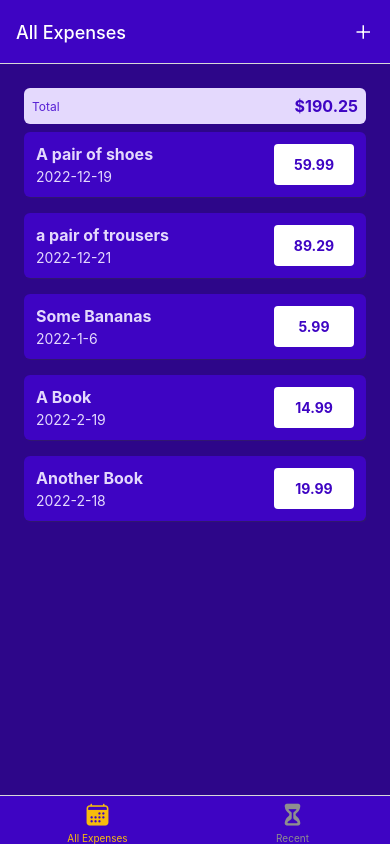
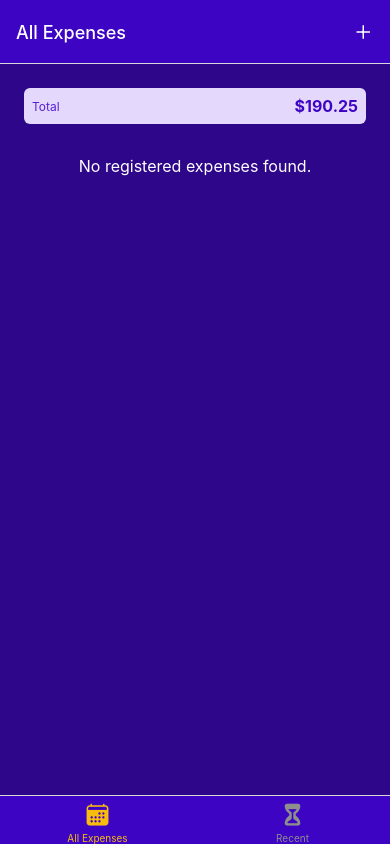
Before and after one commit to mcooper7649/react-native-expense-tracker, a React Native app: screen / in a window 390 px wide. Built offline with nearby package versions, Linux system fonts and the light colour scheme.

Commit message:
added delete and update expense logic

```diff
--- a/App.js
+++ b/App.js
@@ -8,6 +8,7 @@
 import { GlobalStyles } from './constants/styles';
 import { Ionicons } from '@expo/vector-icons';
 import IconButton from './components/UI/IconButton';
+import ExpenseContextProvider from './store/expense-context';
 
 const Stack = createNativeStackNavigator();
 const BottomTabs = createBottomTabNavigator();
@@ -61,7 +62,8 @@
 export default function App() {
   return (
     <>
-      <StatusBar style="auto" />
+      <StatusBar style="light" />
+      <ExpenseContextProvider>
         <NavigationContainer>
           <Stack.Navigator
             screenOptions={{
@@ -83,6 +85,7 @@
             />
           </Stack.Navigator>
         </NavigationContainer>
+      </ExpenseContextProvider>
     </>
   );
 }
--- a/components/ExpensesOutput/ExpensesOutput.js
+++ b/components/ExpensesOutput/ExpensesOutput.js
@@ -1,46 +1,19 @@
-import { View, StyleSheet } from 'react-native';
+import { View, StyleSheet, Text } from 'react-native';
 import ExpensesSummary from './ExpensesSummary';
 import ExpensesList from './ExpensesList';
 import { GlobalStyles } from '../../constants/styles';
 
-const DUMMY_EXPENSES = [
-  {
-    id: 'e1',
-    description: 'A pair of shoes',
-    amount: 59.99,
-    date: new Date('2022-12-19'),
-  },
-  {
-    id: 'e2',
-    description: 'a pair of trousers',
-    amount: 89.29,
-    date: new Date('2022-12-21'),
-  },
-  {
-    id: 'e3',
-    description: 'Some Bananas',
-    amount: 5.99,
-    date: new Date('2022-01-06'),
-  },
-  {
-    id: 'e4',
-    description: 'A Book',
-    amount: 14.99,
-    date: new Date('2022-02-19'),
-  },
-  {
-    id: 'e5',
-    description: 'Another Book',
-    amount: 19.99,
-    date: new Date('2022-02-18'),
-  },
-];
+function ExpensesOutput({ expenses, expensesPeriod, fallbackText }) {
+  let content = <Text style={styles.infoText}>{fallbackText}</Text>;
 
-function ExpensesOutput({ expenses, expensesPeriod }) {
+  if (expenses.length === 0) {
+    content = <ExpensesList expenses={expenses} />;
+  }
+
   return (
     <View style={styles.container}>
-      <ExpensesSummary expenses={DUMMY_EXPENSES} periodName={expensesPeriod} />
-      <ExpensesList expenses={DUMMY_EXPENSES} />
+      <ExpensesSummary expenses={expenses} periodName={expensesPeriod} />
+      {content}
     </View>
   );
 }
@@ -55,4 +28,10 @@
     paddingBottom: 0,
     backgroundColor: GlobalStyles.colors.primary700,
   },
+  infoText: {
+    color: 'white',
+    fontSize: 16,
+    textAlign: 'center',
+    marginTop: 32,
+  },
 });
--- a/screens/AllExpenses.js
+++ b/screens/AllExpenses.js
@@ -1,7 +1,16 @@
+import { useContext } from 'react';
 import ExpensesOutput from '../components/ExpensesOutput/ExpensesOutput';
+import { ExpenseContext } from '../store/expense-context';
 
 function AllExpenses() {
-  return <ExpensesOutput expensesPeriod="Total" />;
+  const expensesCtx = useContext(ExpenseContext);
+  return (
+    <ExpensesOutput
+      expenses={expensesCtx.expenses}
+      expensesPeriod="Total"
+      fallbackText="No registered expenses found."
+    />
+  );
 }
 
 export default AllExpenses;
--- a/screens/ManageExpenses.js
+++ b/screens/ManageExpenses.js
@@ -1,10 +1,12 @@
 import { View, StyleSheet } from 'react-native';
-import { useLayoutEffect } from 'react';
+import { useContext, useLayoutEffect } from 'react';
 import IconButton from '../components/UI/IconButton';
 import { GlobalStyles } from '../constants/styles';
 import Button from '../components/UI/Button';
+import { ExpenseContext } from '../store/expense-context';
 
 function ManageExpenses({ route, navigation }) {
+  const expensesCtx = useContext(ExpenseContext);
   const editedExpenseId = route.params?.expenseId;
   const isEditing = !!editedExpenseId;
 
@@ -16,13 +18,40 @@
 
   function deleteExpenseHandler() {
     navigation.goBack();
+    expensesCtx.deleteExpense(editedExpenseId);
   }
 
   function cancelHandler() {
+    if (isEditing) {
+      expensesCtx.updateExpense(editedExpenseId, {
+        description: 'test!!',
+        amount: 19.3,
+        date: new Date('2022-05-19'),
+      });
+    } else {
+      expensesCtx.addExpense({
+        description: 'test',
+        amount: 19.99,
+        date: new Date('2022-05-19'),
+      });
+    }
     navigation.goBack();
   }
 
   function confirmHandler() {
+    if (isEditing) {
+      expensesCtx.updateExpense(editedExpenseId, {
+        description: 'test!!',
+        amount: 19.3,
+        date: new Date('2022-05-19'),
+      });
+    } else {
+      expensesCtx.addExpense({
+        description: 'test',
+        amount: 19.99,
+        date: new Date('2022-05-19'),
+      });
+    }
     navigation.goBack();
   }
 
--- a/screens/RecentExpense.js
+++ b/screens/RecentExpense.js
@@ -1,7 +1,24 @@
+import { useContext } from 'react';
 import ExpensesOutput from '../components/ExpensesOutput/ExpensesOutput';
+import { ExpenseContext } from '../store/expense-context';
+import { getDateMinusDays } from '../util/date';
 
 function RecentExpenses() {
-  return <ExpensesOutput expensesPeriod="Last 7 Days" />;
+  const expensesCtx = useContext(ExpenseContext);
+  const recentExpenses = expensesCtx.expenses.filter((expense) => {
+    const today = new Date();
+    const date7DaysAgo = getDateMinusDays(today, 7);
+
+    return expense.date >= date7DaysAgo && expense.date <= today;
+  });
+
+  return (
+    <ExpensesOutput
+      expenses={recentExpenses}
+      expensesPeriod="Last 7 Days"
+      fallbackText="No expenses registered for the last 7 days."
+    />
+  );
 }
 
 export default RecentExpenses;
--- a/store/expense-context.js
+++ b/store/expense-context.js
@@ -23,7 +23,7 @@
     id: 'e4',
     description: 'A Book',
     amount: 14.99,
-    date: new Date('2022-02-19'),
+    date: new Date('2023-01-28'),
   },
   {
     id: 'e5',
@@ -76,7 +76,17 @@
   function updateExpense(id, expenseData) {
     dispatch({ type: 'UPDATE', payload: { id: id, data: expenseData } });
   }
-  return <ExpenseContext.Provider>{children}</ExpenseContext.Provider>;
+
+  const value = {
+    expenses: expensesState,
+    addExpense: addExpense,
+    deleteExpense: deleteExpense,
+    updateExpense: updateExpense,
+  };
+
+  return (
+    <ExpenseContext.Provider value={value}>{children}</ExpenseContext.Provider>
+  );
 }
 
 export default ExpenseContextProvider;
--- a/util/date.js
+++ b/util/date.js
@@ -1,3 +1,7 @@
 export function getFormattedDate(date) {
   return `${date.getFullYear()}-${date.getMonth() + 1}-${date.getDate()}`;
 }
+
+export function getDateMinusDays(date, days) {
+  return new Date(date.getFullYear(), date.getMonth(), date.getDate() - days);
+}
```
Lines whose indentation alone changed are shown as unchanged.
